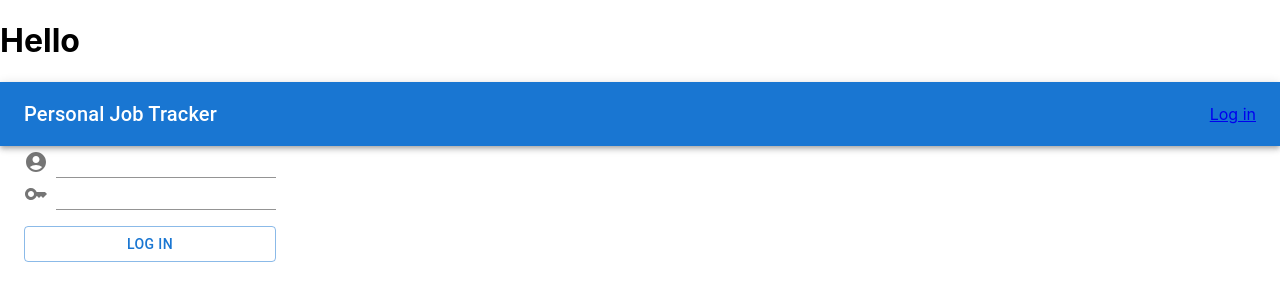
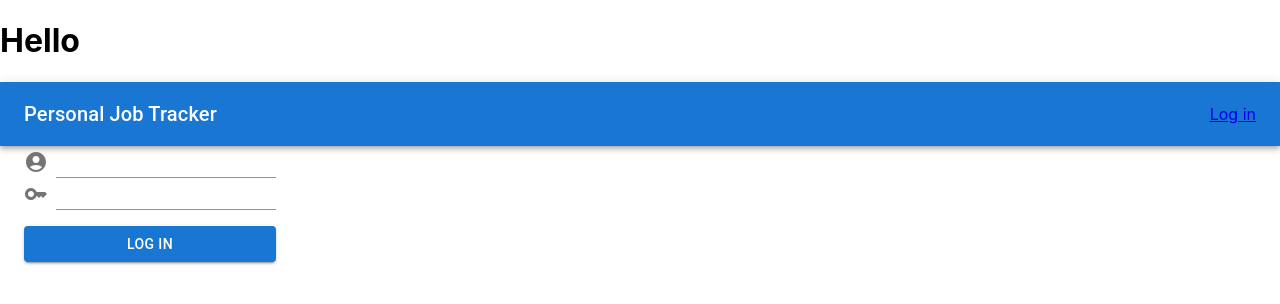
Before and after one commit to timhgmoon/job-tracker-front, a React (Create React App) app in the folder job-tracker/: page /#/sign-in in a window 1280 px wide. Shown: the top 304 px of the page. Built offline with nearby package versions, Linux system fonts and the light colour scheme.

Commit message:
send sign-in request based off user input

```diff
--- a/job-tracker/src/Login.js
+++ b/job-tracker/src/Login.js
@@ -8,18 +8,7 @@ import KeyIcon from '@mui/icons-material/Key';
 import TextField from '@mui/material/TextField';
 
 const axios = require('axios');
-// axios.post('https://personal-job-tracker-api.herokuapp.com/sign-in/', {
-//   "user": {
-//   "email": "tim@gmail.com",
-//   "password": "Tim1507025"
-//   }
-// })
-// .then(function(res) {
-//   console.log(res);
-// })
-// .catch(function (error) {
-//   console.log(error);
-// });
+
 const Login= () => {
   const [user, setUser] = useState({username: '', password: ''})
 
@@ -28,12 +17,29 @@ const Login= () => {
     const target = event.target
     const name = target.name
     setUser({
+      ...user,
       [name]: target.value
     })
   }
+
+  const handleSubmit = (event) => {
+    event.preventDefault()
+    axios.post('https://personal-job-tracker-api.herokuapp.com/sign-in/', {
+      "user": {
+      "email": user.username,
+      "password": user.password
+      }
+    })
+    .then(function(res) {
+      console.log(res);
+    })
+    .catch(function (error) {
+      console.log(error);
+    });
+  }
   return (
      <Container maxWidth>
-      <Box component="form">
+      <Box component="form" onSubmit={handleSubmit}>
         <FormControl variant="standard">
         <Box sx={{ display: 'flex', alignItems: 'flex-end' }}>
           <AccountCircle sx={{ color: 'action.active', mr: 1, my: 0.5 }} />
@@ -43,7 +49,7 @@ const Login= () => {
           <KeyIcon sx={{ color: 'action.active', mr: 1, my: 0.5 }} />
           <TextField value={user.password} onChange={handleInput} name="password" variant="standard" />
         </Box>
-        <Button sx={{mt: 2}}variant="outlined">Log In</Button>
+        <Button sx={{mt: 2}} type="submit" variant="contained">Log In</Button>
         </FormControl>
       </Box>
      </Container>
```
